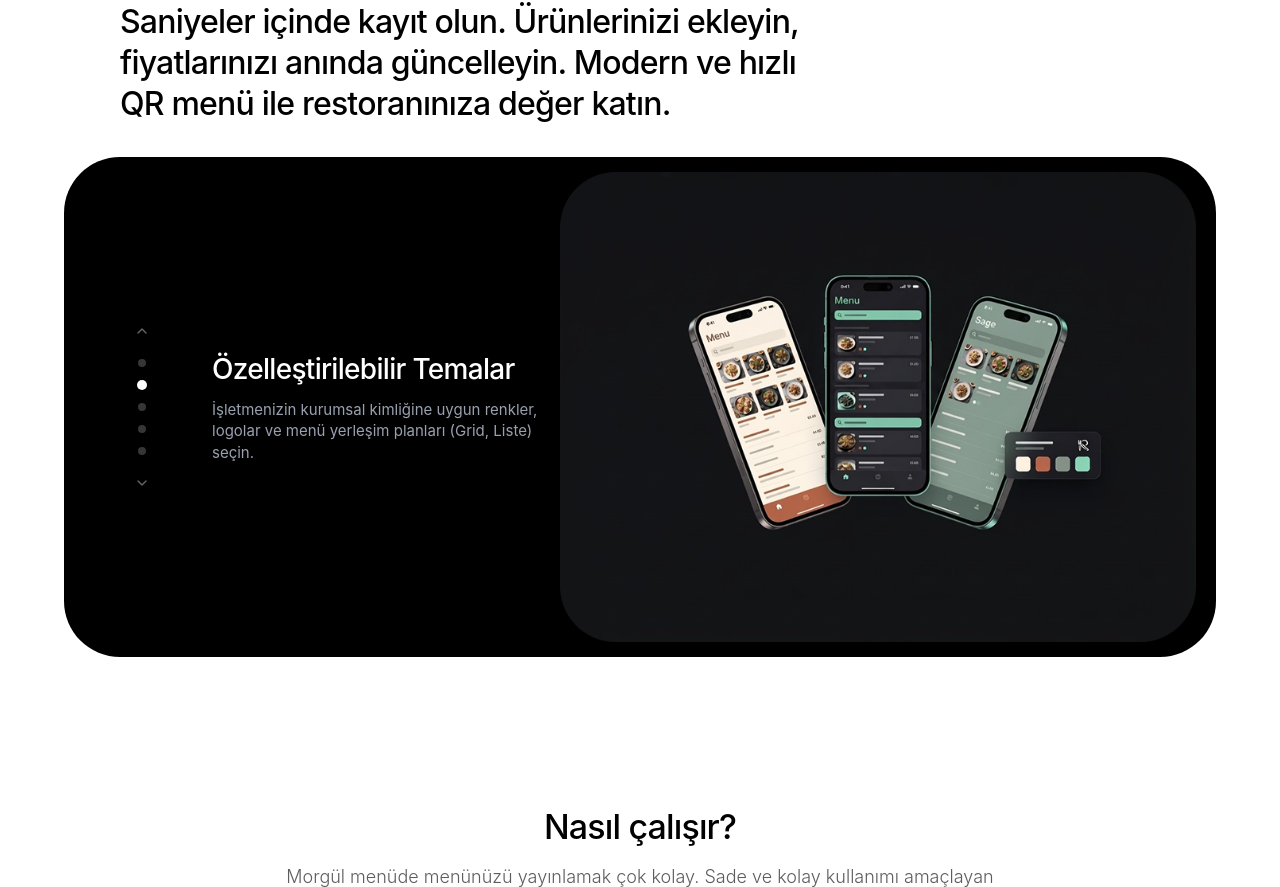
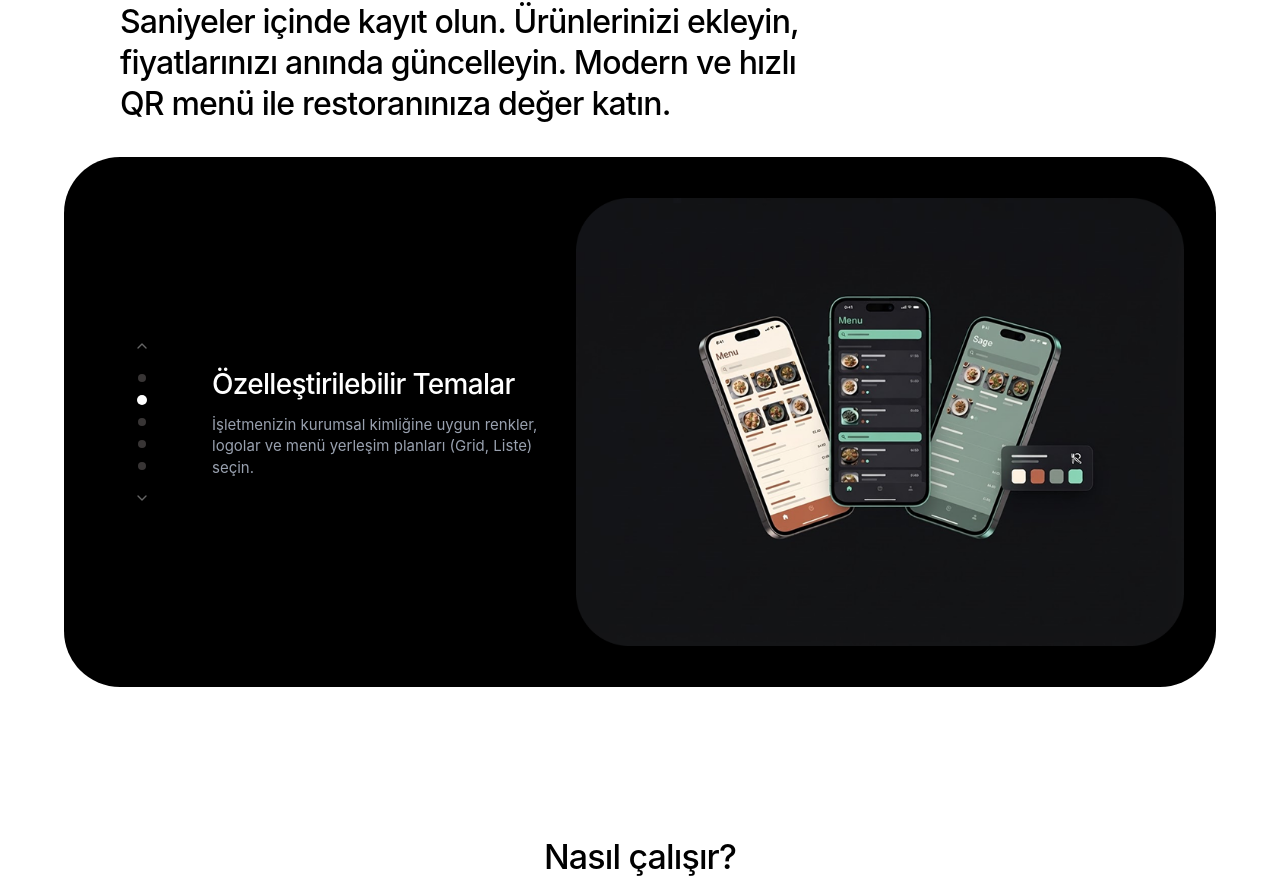
Before and after one commit to genzowkbyshi/displexa, a Next.js app: page / in a window 1280 px wide. Shown: the part 722-1609 px from the top of the page. Built offline with nearby package versions, Linux system fonts and the light colour scheme; a web font is replaced by a local one.

Commit message:
Make slider mockup image margins equal from top, bottom, and right

```diff
--- a/src/app/page.tsx
+++ b/src/app/page.tsx
@@ -404,8 +404,8 @@ export default function LandingPage() {
               </div>
             </div>
 
-            {/* Right Graphic Mockup (Sabit yükseklikli, sıfır zıplamalı ve önceden yüklenen görsel geçişi) */}
-            <div className="lg:col-span-7 p-2 sm:p-3 lg:p-4 lg:pr-5 2xl:p-6 2xl:pr-8 flex items-center justify-end relative h-[360px] sm:h-[440px] lg:h-[500px] 2xl:h-[580px] w-full">
+            {/* Right Graphic Mockup (Her yönden eşit boşluklu, kusursuz hizalama) */}
+            <div className="lg:col-span-7 relative h-[380px] sm:h-[460px] lg:h-[530px] 2xl:h-[610px] w-full">
               {SLIDES.map((slide, index) => {
                 const isCurrent = index === activeSlide;
                 return (
@@ -417,7 +417,7 @@ export default function LandingPage() {
                       scale: isCurrent ? 1 : 0.97,
                     }}
                     transition={{ duration: 0.4, ease: "easeOut" }}
-                    className={`absolute inset-0 p-2 sm:p-3 lg:p-4 lg:pr-5 2xl:p-6 2xl:pr-8 flex items-center justify-end ${
+                    className={`absolute inset-0 p-5 sm:p-7 lg:p-8 2xl:p-9 flex items-center justify-end ${
                       isCurrent ? "pointer-events-auto z-10" : "pointer-events-none z-0"
                     }`}
                   >
@@ -425,7 +425,7 @@ export default function LandingPage() {
                       src={slide.image}
                       alt={slide.title}
                       loading="eager"
-                      className="w-full h-auto max-h-[360px] sm:max-h-[440px] lg:max-h-[500px] 2xl:max-h-[580px] object-contain object-right rounded-[18px] sm:rounded-[24px] lg:rounded-[36px] 2xl:rounded-[50px] drop-shadow-2xl"
+                      className="h-full w-auto max-w-full object-contain rounded-[16px] sm:rounded-[22px] lg:rounded-[30px] 2xl:rounded-[40px] drop-shadow-2xl"
                     />
                   </motion.div>
                 );
```
